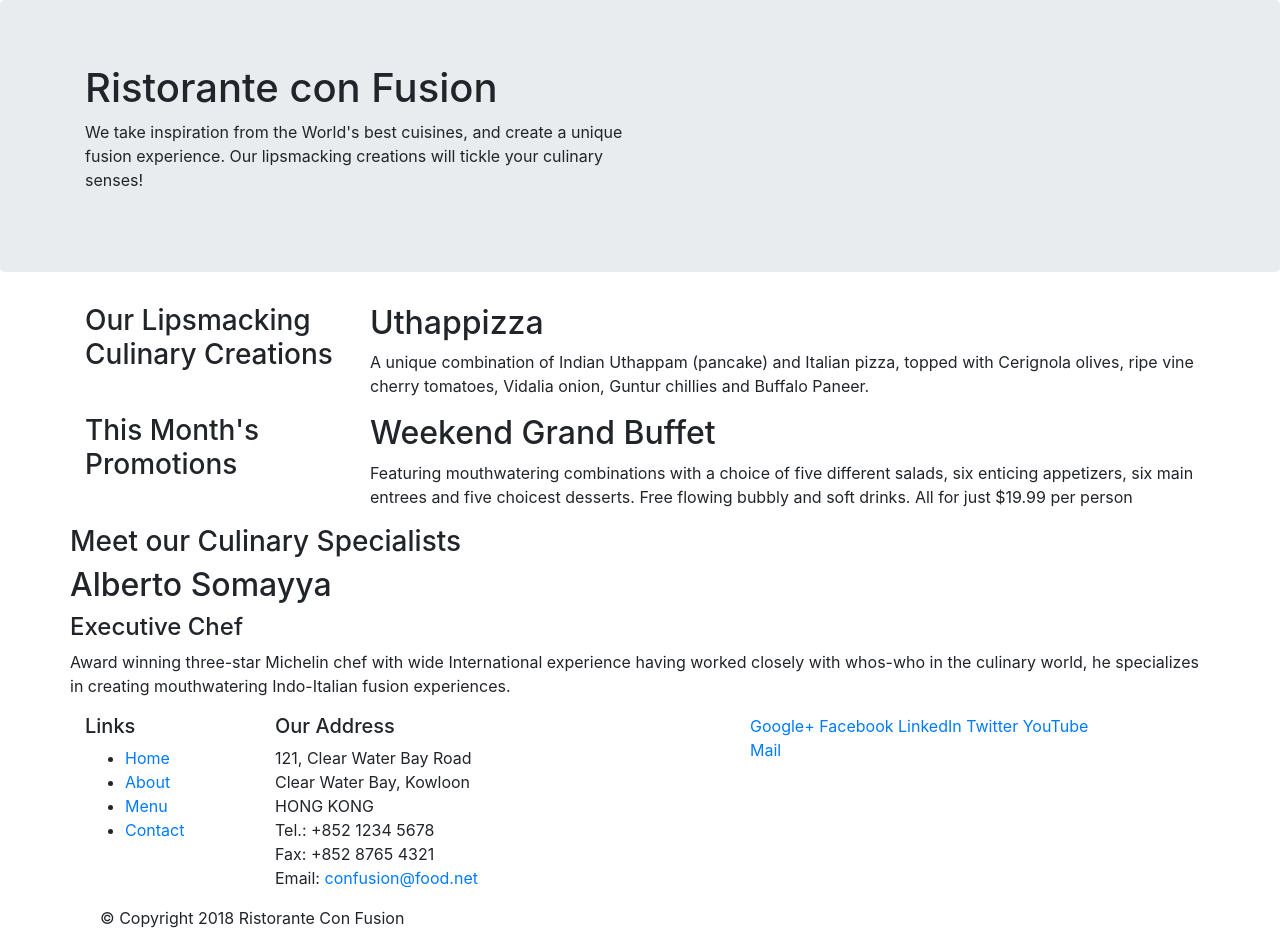
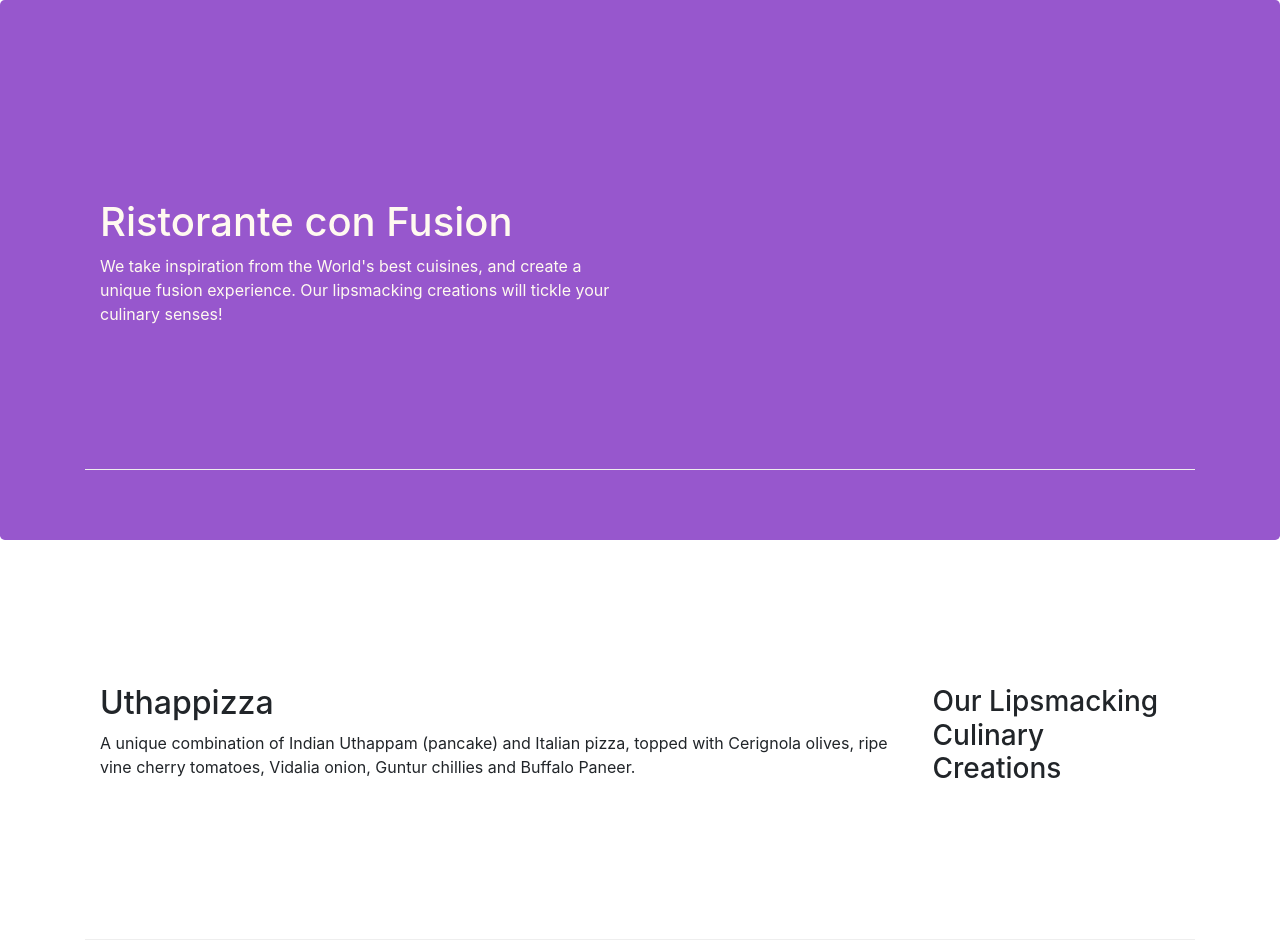
Before and after one commit to jayakrishnankp/bootstrap, a website: page index.html in a window 1280 px wide. Shown: the top 952 px of the page. Drawn offline with nearby package versions, Linux system fonts and the light colour scheme.

Commit message:
bootstrap grid pt 2

```diff
--- /dev/null
+++ b/css/styles.css
@@ -0,0 +1,30 @@
+.row-header{
+	margin: 0px auto;
+	padding: 0px auto;
+}
+
+.row-content{
+	margin: 0px auto;
+	padding: 50px 0px 50px 0px;
+	border-bottom: 1px ridge;
+	min-height: 400px;
+}
+
+.footer{
+	background-color: #d1c4e9;
+	margin: 0px auto;
+	padding: 20px 0px 20px 0px;
+}
+
+.jumbotron{
+	padding: 70px 30px 70px 30px;
+	margin: 0px auto;
+	background: #9757cd;
+	color: floralwhite;
+}
+
+.address{
+	font-size: 80%;
+	margin: 0px;
+	color: #0f0f0f;
+}
--- a/index.html
+++ b/index.html
@@ -9,14 +9,15 @@
 
     <!-- Bootstrap CSS -->
     <link rel="stylesheet" href="node_modules/bootstrap/dist/css/bootstrap.min.css">
+    <link rel="stylesheet" href="css/styles.css">
     <title>Ristorante Con Fusion</title>
 </head>
 
 <body>
 
     <header class="jumbotron">
-        <div class="container">
-            <div class="row">
+        <div class="container row-header">
+            <div class="row row-content align-items-center">
                 <div class="col-12 col-sm-6">
                     <h1>Ristorante con Fusion</h1>
                     <p>We take inspiration from the World's best cuisines, and create a unique fusion experience. Our lipsmacking creations will tickle your culinary senses!</p>
@@ -28,32 +29,32 @@
     </header>
 
     <div class="container">
-        <div class="row">
-            <div class="col-12 col-sm-4 col-md-3">
+        <div class="row row-content align-items-center">
+            <div class="col-12 col-sm-4 order-sm-last col-md-3">
                 <h3>Our Lipsmacking Culinary Creations</h3>
             </div>
-            <div class="col col-sm col-md">
+            <div class="col col-sm order-sm-first col-md">
                 <h2>Uthappizza</h2>
                 <p>A unique combination of Indian Uthappam (pancake) and Italian pizza, topped with Cerignola olives, ripe vine cherry tomatoes, Vidalia onion, Guntur chillies and Buffalo Paneer.</p>
             </div>
         </div>
 
 
-        <div class="row">
-            <div class="col-12 col-sm-4 col-md-3">
+        <div class="row row-content align-items-center">
+            <div class="col-12 col-sm-4 order-sm-first col-md-3">
                 <h3>This Month's Promotions</h3>
             </div>
-            <div class="col col-sm col-md">
+            <div class="col col-sm order-sm-last col-md">
                 <h2>Weekend Grand Buffet</h2>
                 <p>Featuring mouthwatering combinations with a choice of five different salads, six enticing appetizers, six main entrees and five choicest desserts. Free flowing bubbly and soft drinks. All for just $19.99 per person </p>
             </div>
         </div>
 
-        <div class="row">
-            <div>
+        <div class="row row-content align-items-center">
+            <div class="col-12 col-sm-4 order-sm-last col-md-3">
                 <h3>Meet our Culinary Specialists</h3>
             </div>
-            <div>
+            <div class="col col-sm order-sm-first col-md"x>
                 <h2>Alberto Somayya</h2>
                 <h4>Executive Chef</h4>
                 <p>Award winning three-star Michelin chef with wide International experience having worked closely with whos-who in the culinary world, he specializes in creating mouthwatering Indo-Italian fusion experiences. </p>
@@ -61,12 +62,12 @@
         </div>
     </div>
 
-    <footer>
+    <footer class="footer">
         <div class="container">
             <div class="row">
-                <div class="col-4 col-sm-2">
+                <div class="col-4 offset-1 col-sm-2">
                     <h5>Links</h5>
-                    <ul>
+                    <ul class="list-unstyled">
                         <li><a href="#">Home</a></li>
                         <li><a href="#">About</a></li>
                         <li><a href="#">Menu</a></li>
@@ -84,8 +85,8 @@
 		              Email: <a href="mailto:confusion@food.net">confusion@food.net</a>
 		           </address>
                 </div>
-                <div class="col-12 col-sm-4">
-                    <div>
+                <div class="col-12 col-sm-4 align-self-center">
+                    <div class="text-center">
                         <a href="http://google.com/+">Google+</a>
                         <a href="http://www.facebook.com/profile.php?id=">Facebook</a>
                         <a href="http://www.linkedin.com/in/">LinkedIn</a>
@@ -95,7 +96,7 @@
                     </div>
                 </div>
            </div>
-           <div>
+           <div class="justify-content-center">
                 <div class="col-auto">
                     <p>© Copyright 2018 Ristorante Con Fusion</p>
                 </div>
```
